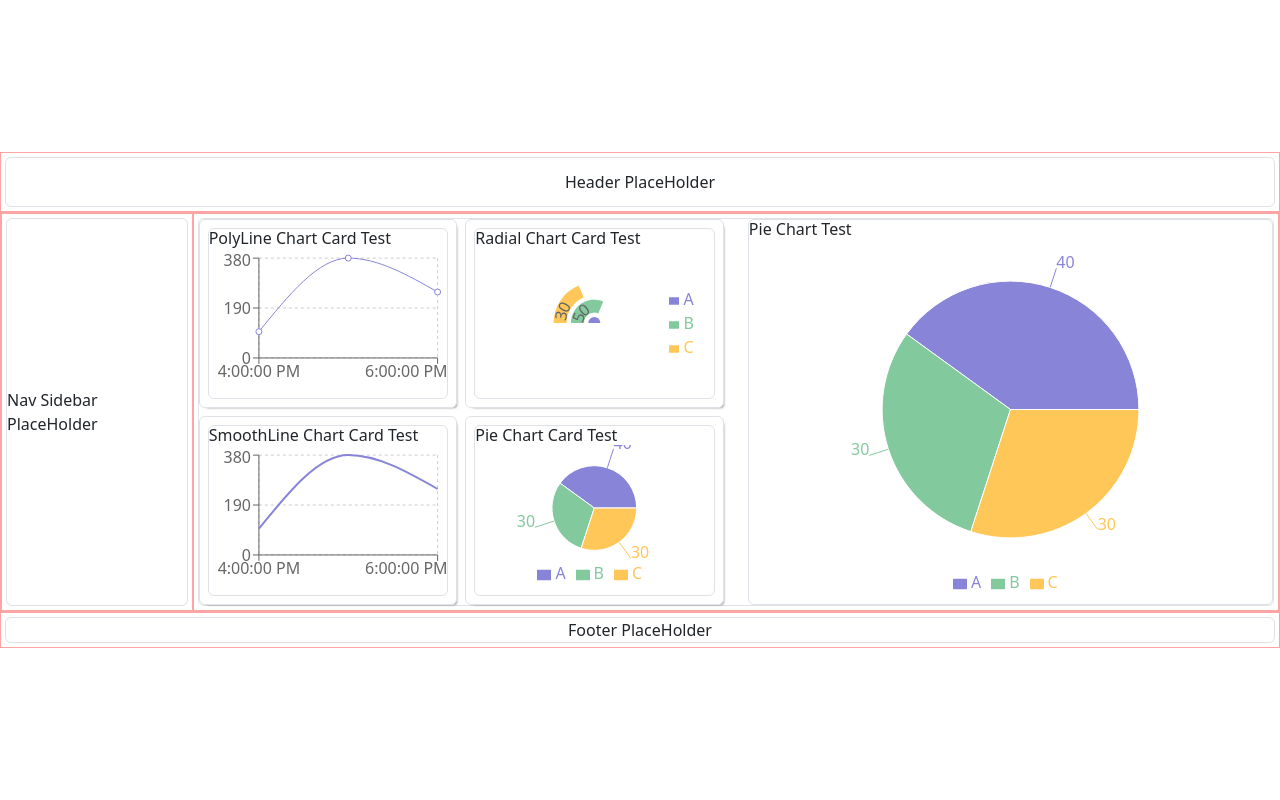
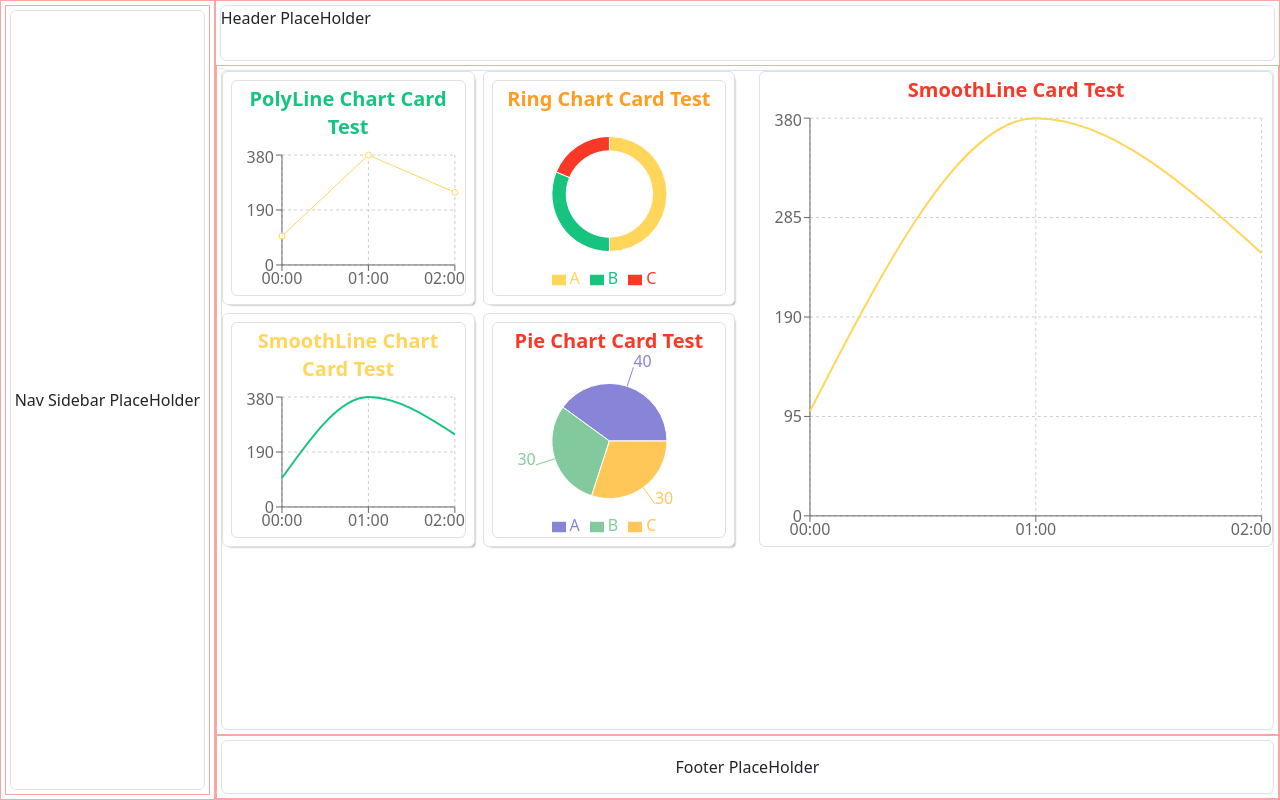
Before and after one commit to TimsPizza/traffic-monitor-with-webui, a React (Vite) app in the folder frontend/: page /#/dashboard in a window 1280 px wide. Built offline with nearby package versions, Linux system fonts and the light colour scheme.

Commit message:
fix recharts rendering change layout add more timetools add more types/consts for timetools

```diff
--- a/frontend/src/client/types.ts
+++ b/frontend/src/client/types.ts
@@ -1,7 +1,7 @@
 // Type definitions for charts
 
 export enum EChartType {
-  RADIAL_BAR = "radial-bar",
+  RING = "ring",
   POLY_LINE = "poly-line",
   PIE = "pie",
   SMOOTH_LINE = "smooth-line",
@@ -31,4 +31,53 @@ export type TPieData = TChartDataBase & {
 
 export type TSmoothLineData = TPolyLineData;
 
+export type TColorPalette = string[];
+
+export const DEFAULT_COLOR_PALETTES: TColorPalette[] = [
+  ["#16C47F", "#FFD65A", "#FF9D23", "#F93827"],
+  ["#FF9D23", "#FFD65A", "#16C47F", "#F93827"],
+  ["#FFD65A", "#16C47F", "#FF9D23", "#F93827"],
+  ["#F93827", "#FFD65A", "#FF9D23", "#16C47F"],
+  ["#FB4141", "#FFC145", "#ECE852", "#5CB338"],
+  ["FF8383", "#FFF574", "#A1D6CB", "#A19AD3"],
+];
+
 // End of type definitions for charts
+
+export const DATE_FORMATTERS = {
+  YYYY: { year: "numeric" },
+  YYYY_MM: { year: "numeric", month: "2-digit" },
+  YYYY_MM_DD: { year: "numeric", month: "2-digit", day: "2-digit" },
+  YYYY_MM_DD__HH_mm: {
+    year: "numeric",
+    month: "2-digit",
+    day: "2-digit",
+    hour: "2-digit",
+    minute: "2-digit",
+    hour12: false,
+  },
+  YYYY_MM_DD__HH_mm_ss: {
+    year: "numeric",
+    month: "2-digit",
+    day: "2-digit",
+    hour: "2-digit",
+    minute: "2-digit",
+    second: "2-digit",
+    hour12: false,
+  },
+  MM_DD: { month: "2-digit", day: "2-digit" },
+  MM_DD__HH_mm: {
+    month: "2-digit",
+    day: "2-digit",
+    hour: "2-digit",
+    minute: "2-digit",
+    hour12: false,
+  },
+  HH_mm: { hour: "2-digit", minute: "2-digit", hour12: false },
+  HH_mm_ss: {
+    hour: "2-digit",
+    minute: "2-digit",
+    second: "2-digit",
+    hour12: false,
+  },
+} as const;
--- a/frontend/src/components/Card.tsx
+++ b/frontend/src/components/Card.tsx
@@ -1,30 +1,40 @@
 import React, { useEffect } from "react";
-import { EChartType, TChartData } from "../client/types";
+import {
+  EChartType,
+  TColorPalette,
+  TChartData,
+  DEFAULT_COLOR_PALETTES,
+} from "../client/types";
 import Chart from "./Chart";
 
 interface ICardProps {
   title?: string;
   data?: string | TChartData[];
   type?: EChartType | "classic";
+  colorPalette?: TColorPalette;
 }
 
 const Card: React.FC<ICardProps> = ({
   title: title_ = "Default Title",
   data: data_ = "Default Data",
   type: cardType = "classic",
+  // title uses index 0 of colorPalette, pass the slice[1:] to Chart component
+  colorPalette = DEFAULT_COLOR_PALETTES[0],
 }) => {
   const [title, setTitle] = React.useState("");
-  const [data, setData] = React.useState<string | TChartData>("");
+  const [data, setData] = React.useState<string | TChartData[]>("");
   const [timeRange, setTimeRange] = React.useState();
   useEffect(() => {
     setTitle(title_);
     setData(data_);
+    return () => {};
   }, [title_, data_]);
+
   return (
     <div
       id="card-wrapper"
       className="flex max-h-72 min-h-36 flex-col justify-center rounded-md border border-gray-300 p-2"
-      style={{ boxShadow: "3px 3px 3px -4px #000000" }}
+      style={{ boxShadow: "3px 3px 3px -4px #000000", color: colorPalette[0] }}
     >
       {cardType === "classic" ? (
         <>
@@ -39,6 +49,7 @@ const Card: React.FC<ICardProps> = ({
               {typeof data === "string" ? data : "Invalid data"}
             </span>
           </div>
+          ƒ
         </>
       ) : (
         <div className="h-full w-full">
@@ -46,6 +57,7 @@ const Card: React.FC<ICardProps> = ({
             chartType={cardType}
             title={title}
             data={Array.isArray(data) ? data : []}
+            colorPalette={colorPalette}
           />
         </div>
       )}
--- a/frontend/src/components/Chart.tsx
+++ b/frontend/src/components/Chart.tsx
@@ -1,4 +1,4 @@
-import React from "react";
+import React, { useEffect, useState } from "react";
 import {
   LineChart,
   Line,
@@ -12,62 +12,75 @@ import {
   Tooltip,
   Legend,
   CartesianGrid,
+  Cell,
 } from "recharts";
 import {
+  DEFAULT_COLOR_PALETTES,
   EChartType,
+  TColorPalette,
   TChartData,
   TPieData,
   TRadialBarData,
+  DATE_FORMATTERS,
 } from "../client/types";
+import { unix2Date } from "../utils/timetools";
 
 interface ChartProps {
   chartType: EChartType;
   data: TChartData[];
   title: string | null;
-  // when inside a card, the chart should be constrained by height instead of width
-  constraintBy?: "height" | "width";
-  isStandalone?: boolean;
+  colorPalette?: TColorPalette;
 }
 
 const Chart: React.FC<ChartProps> = ({
   title,
   data,
   chartType,
-  constraintBy = "width",
-  isStandalone = true,
+  colorPalette = DEFAULT_COLOR_PALETTES[0],
 }) => {
+  const [titleColor, setTitleColor] = useState(colorPalette[0]);
+  useEffect(() => {
+    console.log("type: ", chartType, "color: ", colorPalette);
+  }, []);
   const renderChart = () => {
+    let currentColorIndex = 0;
+    const getRndColor = () => {
+      currentColorIndex += 1;
+      console.log("getRndColor: ", currentColorIndex % colorPalette.length);
+      return colorPalette[currentColorIndex % colorPalette.length];
+    };
+
     switch (chartType) {
       case EChartType.POLY_LINE:
         return (
           <LineChart
             data={data}
-            margin={{ top: 10, right: 10, left: -10, bottom: 10 }}
+            margin={{ top: 10, right: 10, left: -10, bottom: 0 }}
           >
             <CartesianGrid strokeDasharray="3 3" />
             <XAxis
               dataKey="timestamp"
               tickFormatter={(timestamp) =>
-                new Date(timestamp * 1000).toLocaleTimeString()
+                unix2Date(timestamp, DATE_FORMATTERS.HH_mm)
               }
             />
             <YAxis />
             <Tooltip />
             {/* <Legend /> */}
-            <Line type="monotone" dataKey="value" stroke="#8884d8" />
+            <Line type="linear" dataKey="value" stroke={getRndColor()} />
           </LineChart>
         );
       case EChartType.SMOOTH_LINE:
         return (
           <LineChart
             data={data}
-            margin={{ top: 10, right: 10, left: -10, bottom: 10 }}
+            margin={{ top: 10, right: 10, left: -10, bottom: 0 }}
           >
             <CartesianGrid strokeDasharray="3 3" />
             <XAxis
               dataKey="timestamp"
               tickFormatter={(timestamp) =>
-                new Date(timestamp * 1000).toLocaleTimeString()
+                unix2Date(timestamp, DATE_FORMATTERS.HH_mm)
               }
             />
             <YAxis />
@@ -76,46 +89,46 @@ const Chart: React.FC<ChartProps> = ({
             <Line
               type="monotone"
               dataKey="value"
-              stroke="#8884d8"
+              stroke={getRndColor()}
               strokeWidth={2}
               dot={false}
             />
           </LineChart>
         );
-      case EChartType.RADIAL_BAR:
+      case EChartType.RING:
         return (
-          <RadialBarChart
-            // innerRadius="10%"
-            // outerRadius="100%"
-            data={data as TRadialBarData[]}
-            startAngle={180}
-            endAngle={0}
-            margin={{ top: 10, right: 10, left: 10, bottom: 10 }}
-          >
-            <RadialBar
-              label={{ fill: "#666", position: "insideStart" }}
-              dataKey="value"
-            />
-            <Legend
-              iconSize={10}
-              layout="vertical"
-              verticalAlign="middle"
-              align="right"
-            />
-            <Tooltip />
-          </RadialBarChart>
-        );
-      case EChartType.PIE:
-        return (
-          <PieChart margin={{ top: 10, right: 10, left: 10, bottom: 10 }}>
+          <PieChart>
             <Pie
               data={data as TPieData[]}
               dataKey="value"
               nameKey="name"
               cx="50%"
               cy="50%"
+              innerRadius="60%"
+              outerRadius="80%"
+              startAngle={90}
+              endAngle={-270}
+            >
+              {(data as TPieData[]).map((entry, index) => (
+                <Cell key={`cell-${index}`} fill={getRndColor()} />
+              ))}
+            </Pie>
+            <Tooltip />
+            <Legend />
+          </PieChart>
+        );
+      case EChartType.PIE:
+        return (
+          <PieChart margin={{ top: 10, right: 10, left: 10, bottom: 0 }}>
+            <Pie
+              data={data as TPieData[]}
+              dataKey="value"
+              nameKey="name"
+              cx="50%"
+              cy="50%"
+              color={getRndColor()}
               // outerRadius={100}
-              fill="#8884d8"
+              fill={getRndColor()}
               label
             />
             <Tooltip />
@@ -130,8 +143,15 @@ const Chart: React.FC<ChartProps> = ({
     <div
       className={`flex h-full w-full flex-col rounded-md border border-gray-300`}
     >
-      {title && <h2>{title}</h2>}
-      <ResponsiveContainer minHeight={150}  width={"100%"}>
+      {title && (
+        <h2
+          className={`p-1 text-center text-xl font-bold`}
+          style={{ color: titleColor }}
+        >
+          {title}
+        </h2>
+      )}
+      <ResponsiveContainer minHeight={150} width={"100%"}>
         {renderChart() || <>undefined</>}
       </ResponsiveContainer>
     </div>
--- a/frontend/src/components/Header.tsx
+++ b/frontend/src/components/Header.tsx
@@ -1,11 +1,28 @@
-import React from "react";
+import React, { useEffect, useRef, useState } from "react";
 
 const Header = () => {
+  const [isScrolled, setIsScrolled] = useState(false);
+  const headerRef = useRef<HTMLDivElement>(null);
+  useEffect(() => {
+    const handleScroll = () => {
+      if (window.scrollY > 48) {
+        setIsScrolled(true);
+      } else {
+        setIsScrolled(false);
+      }
+    };
+    window.addEventListener("scroll", handleScroll);
+    return () => {
+      window.removeEventListener("scroll", handleScroll);
+    };
+  }, []);
   return (
-    <div className="rounded-md border border-gray-300">
-      <div className="flex h-12 w-full items-center justify-center ">
-        <span>Header PlaceHolder</span>
-      </div>
+    <div
+      className={`h-full w-full rounded-md border border-gray-300`}
+      id="header-container"
+      ref={headerRef}
+    >
+      <span className="">Header PlaceHolder</span>
     </div>
   );
 };
--- a/frontend/src/index.css
+++ b/frontend/src/index.css
@@ -13,6 +13,8 @@
 * {
   box-sizing: border-box;
 }
+html,
+body,
 #root {
   display: flex;
   flex-direction: column;
@@ -42,7 +44,6 @@ h1 {
   font-size: 3.2em;
   line-height: 1.1;
 }
-.recharts-wrapper {
-  width: 100% !important;
-  height: 100% !important;
+.recharts-surface {
+  overflow: visible !important;
 }
--- a/frontend/src/pages/Dashboard.tsx
+++ b/frontend/src/pages/Dashboard.tsx
@@ -2,7 +2,7 @@ import React from "react";
 import { Row, Col } from "react-bootstrap";
 import Card from "../components/Card";
 import Chart from "../components/Chart";
-import { EChartType } from "../client/types";
+import { DEFAULT_COLOR_PALETTES, EChartType } from "../client/types";
 import {
   pieData,
   polylineData,
@@ -16,34 +16,39 @@ const Dashboard = () => {
       id="dashboard-wrapper"
       className="h-full w-full rounded-md border border-gray-300"
     >
-      <Row>
+      <Row className="h-2/5">
         <Col sm={6} className="grid grid-cols-2 gap-2">
           <Card
             type={EChartType.POLY_LINE}
             title="PolyLine Chart Card Test"
             data={polylineData}
+            colorPalette={DEFAULT_COLOR_PALETTES[0]}
           />
           <Card
-            type={EChartType.RADIAL_BAR}
-            title="Radial Chart Card Test"
+            type={EChartType.RING}
+            title="Ring Chart Card Test"
             data={radialBarData}
+            colorPalette={DEFAULT_COLOR_PALETTES[1]}
           />
           <Card
             type={EChartType.SMOOTH_LINE}
             title="SmoothLine Chart Card Test"
             data={smoothLineData}
+            colorPalette={DEFAULT_COLOR_PALETTES[2]}
           />
           <Card
             type={EChartType.PIE}
             title="Pie Chart Card Test"
             data={pieData}
+            colorPalette={DEFAULT_COLOR_PALETTES[3]}
           />
         </Col>
         <Col sm={6}>
           <Chart
-            chartType={EChartType.PIE}
-            title="Pie Chart Test"
-            data={pieData}
+            chartType={EChartType.SMOOTH_LINE}
+            title="SmoothLine Card Test"
+            data={smoothLineData}
+            colorPalette={DEFAULT_COLOR_PALETTES[3]}
           />
         </Col>
       </Row>
--- a/frontend/src/routes/_layout.tsx
+++ b/frontend/src/routes/_layout.tsx
@@ -10,29 +10,32 @@ const Layout = () => {
     navigate("/dashboard");
   }, []);
   return (
-    <div id="layout" className="flex h-full w-full flex-col">
-      <div id="header-wrapper" className="border !border-red-300 p-1">
-        <header className="">
-          <Header />
-        </header>
+    <div id="layout" className="relative flex flex-row">
+      <div
+        id="sidebar-wrapper"
+        className="h-screen w-1/5 border !border-red-300 p-1"
+      >
+        <nav className="sticky left-0 top-0 z-50 h-full border !border-red-300 p-1">
+          <Nav />
+        </nav>
       </div>
       <div
         id="content-wrapper"
-        className="flex h-full w-full flex-row border !border-red-300"
+        className="flex h-full w-full flex-col border !border-red-300"
       >
-        <nav className="w-[15%] border !border-red-300 p-1">
-          <Nav />
-        </nav>
+        <header className="h-[8%] p-1">
+          <Header />
+        </header>
         <div
           id="layout-content-wrapper"
           className="flex-1 border !border-red-300 p-1"
         >
           <Outlet />
         </div>
+        <footer className="h-[8%] border !border-red-300 p-1">
+          <Footer />
+        </footer>
       </div>
-      <footer className="min-h-[8%] border !border-red-300 p-1">
-        <Footer />
-      </footer>
     </div>
   );
 };
--- a/frontend/src/utils/timetools.ts
+++ b/frontend/src/utils/timetools.ts
@@ -1,4 +1,4 @@
-const DATE_FORMAT_OPTIONS = {
+const FULL_DATE_FORMAT_OPTIONS = {
   year: "numeric",
   month: "2-digit",
   day: "2-digit",
@@ -95,13 +95,14 @@ export const GMT_TO_IANA: Record<TTimezone, TIanaTimezone> = {
 // convert unix timestamp to date string with timezone support
 export const unix2Date = (
   unix: number,
+  formatter: Intl.DateTimeFormatOptions = FULL_DATE_FORMAT_OPTIONS,
   timezone: TTimezone = "GMT+8",
 ): string => {
   const date = new Date(unix * 1000);
   const ianaTimeZone = GMT_TO_IANA[timezone]; // 将 GMT 时区转换为 IANA 时区
 
   return new Intl.DateTimeFormat("zh-CN", {
-    ...DATE_FORMAT_OPTIONS,
+    ...formatter,
     timeZone: ianaTimeZone,
   }).format(date);
 };
```
Also changed, not shown: frontend/src/pages/Login.tsx (added, +9 -0 lines), frontend/src/pages/PasswordRecovery.tsx (added, +9 -0 lines), frontend/src/styles/tailwind.output.css.
